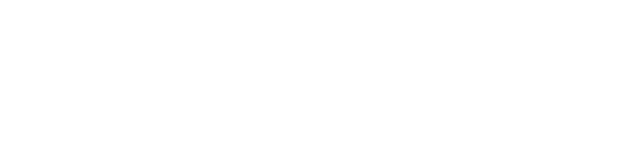
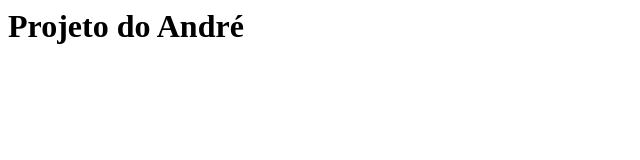
Before and after one commit to andrefas/curso-git, a plain HTML site: page index.html in a window 1280 px wide. Shown: the whole page, without its empty margins (0-640 px from the left). Drawn offline with Linux system fonts and the light colour scheme.

Commit message:
Titulo da pagina

```diff
--- a/index.html
+++ b/index.html
@@ -2,5 +2,6 @@
 	<head>
 	</head>
 	<body>
+		<h1>Projeto do André</h1>
 	</body>
 </html>
```
